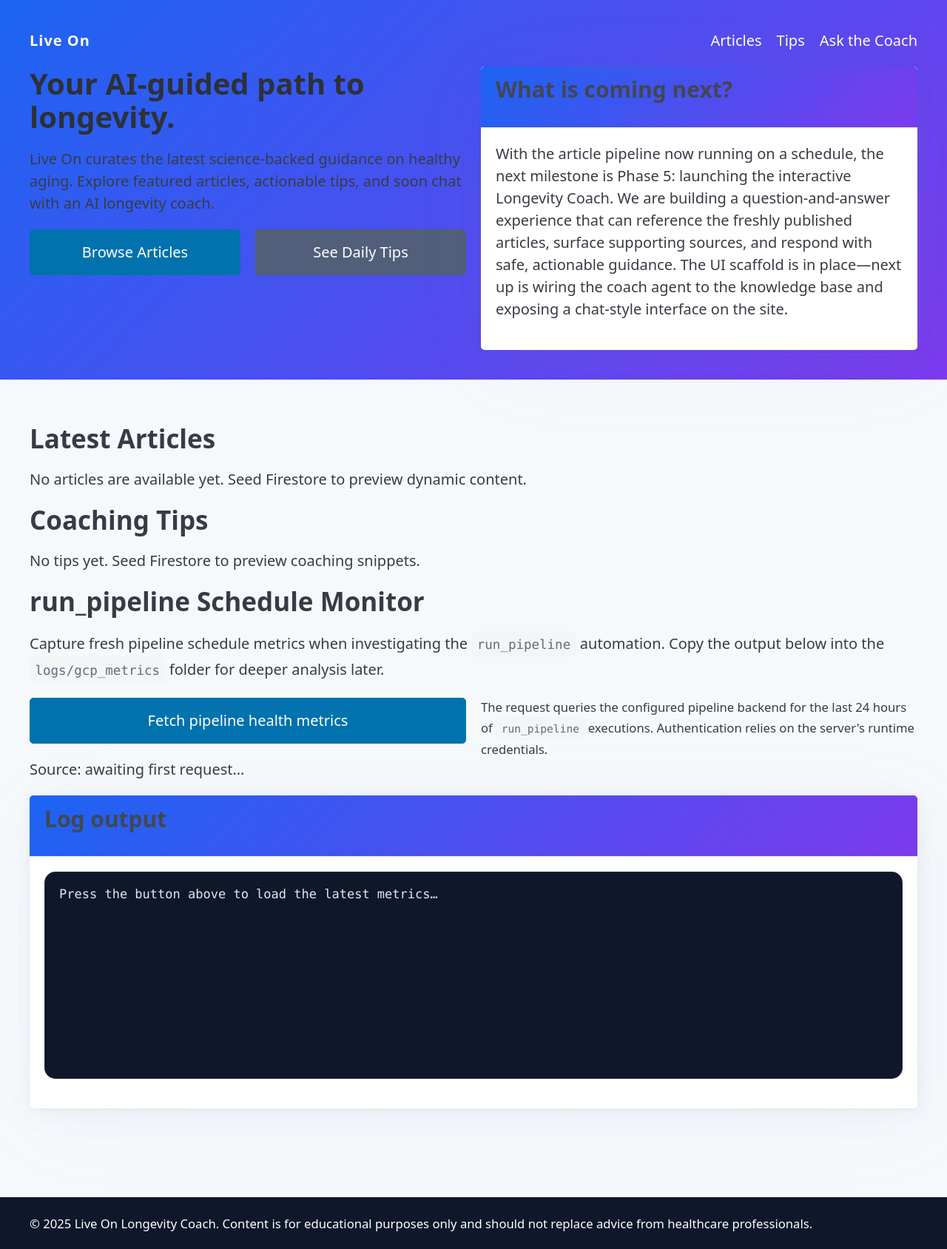
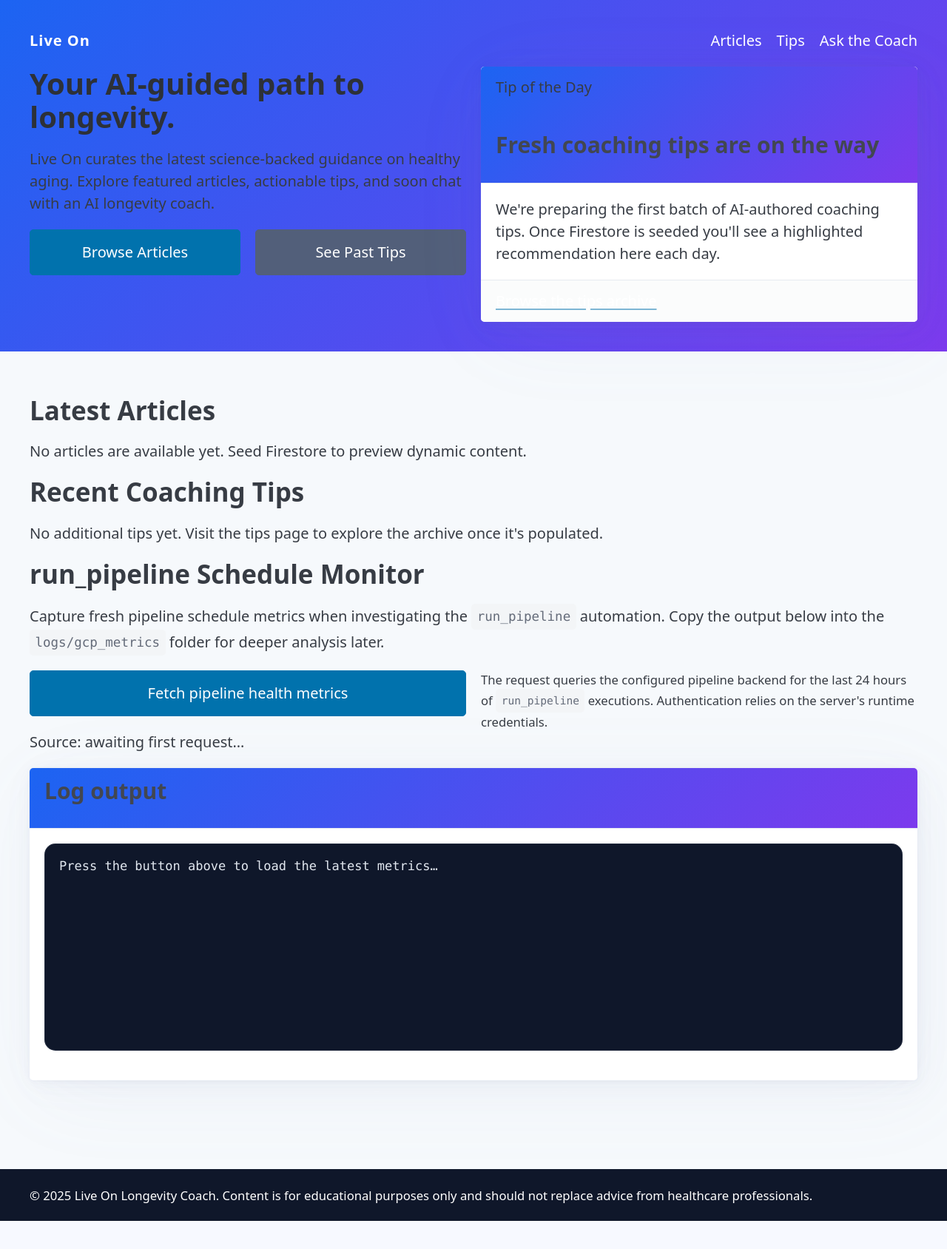
Before and after one commit to stefanfritzse/liveon, a FastAPI app: template app/templates/home.html in a window 1280 px wide. Shown: the whole page at 74% size. After the commit the page ends 1650 px from the top, so only its background shows below. Run offline with FastAPI, Linux system fonts and the light colour scheme; the template is opened without the code that fills it, so the values that code supplies are empty; some libraries are stand-ins or nearby versions.

Commit message:
Highlight latest tip and expose API

```diff
--- a/app/main.py
+++ b/app/main.py
@@ -40,6 +40,9 @@
 
     def get_latest_tips(self, *, limit: int = 5) -> list[Tip]:
         """Return the newest longevity tips."""
+
+    def get_latest_tip(self) -> Tip | None:
+        """Return the most recent tip when available."""
 
 
 @dataclass(slots=True)
@@ -85,6 +88,9 @@
     def get_latest_tips(self, *, limit: int = 5) -> list[Tip]:
         return sorted(self._tips, key=lambda tip: tip.published_date, reverse=True)[:limit]
 
+    def get_latest_tip(self) -> Tip | None:
+        return next(iter(self.get_latest_tips(limit=1)), None)
+
 
 def get_repository() -> ContentRepository:
     """Resolve the content repository with graceful fallback when Firestore is unavailable."""
@@ -104,6 +110,15 @@
         return []
 
 
+def _safe_fetch_tip(callback: Callable[[], Tip | None]) -> Tip | None:
+    """Execute a repository call returning a single tip with graceful error handling."""
+
+    try:
+        return callback()
+    except (DefaultCredentialsError, GoogleAPIError):
+        return None
+
+
 @app.get("/", response_class=HTMLResponse)
 async def home(
     request: Request,
@@ -112,14 +127,17 @@
     """Render the homepage with highlights from articles and tips."""
 
     articles = _safe_fetch(lambda: repository.get_latest_articles(limit=3))
-    tips = _safe_fetch(lambda: repository.get_latest_tips(limit=3))
+    featured_tip = _safe_fetch_tip(repository.get_latest_tip)
+    tips = _safe_fetch(lambda: repository.get_latest_tips(limit=4))
+    recent_tips = [tip for tip in tips if not featured_tip or tip != featured_tip]
     return templates.TemplateResponse(
         "home.html",
         {
             "request": request,
             "title": "Live On Longevity Coach",
             "articles": articles,
-            "tips": tips,
+            "featured_tip": featured_tip,
+            "recent_tips": recent_tips,
         },
     )
 
@@ -133,6 +151,27 @@
     if payload.get("status") == "error":
         status_code = 503
     return JSONResponse(content=payload, status_code=status_code)
+
+
+@app.get("/api/tips/latest", response_class=JSONResponse)
+async def fetch_latest_tip(
+    repository: ContentRepository = Depends(get_repository),
+) -> JSONResponse:
+    """Return the most recent coaching tip for client-side integrations."""
+
+    tip = _safe_fetch_tip(repository.get_latest_tip)
+    if tip is None:
+        return JSONResponse({"detail": "No tips available"}, status_code=404)
+
+    return JSONResponse(
+        {
+            "id": tip.id,
+            "title": tip.title,
+            "content_body": tip.content_body,
+            "published_date": tip.published_date.isoformat(),
+            "tags": tip.tags,
+        }
+    )
 
 
 @app.get("/articles", response_class=HTMLResponse)
@@ -187,12 +226,15 @@
     """Render a page containing the latest coaching tips."""
 
     tips = _safe_fetch(lambda: repository.get_latest_tips(limit=20))
+    featured_tip = tips[0] if tips else None
+    recent_tips = tips[1:] if len(tips) > 1 else []
     return templates.TemplateResponse(
         "tips/list.html",
         {
             "request": request,
             "title": "Longevity Tips",
-            "tips": tips,
+            "featured_tip": featured_tip,
+            "recent_tips": recent_tips,
         },
     )
 
--- a/app/templates/home.html
+++ b/app/templates/home.html
@@ -10,22 +10,29 @@
       </p>
       <div class="grid">
         <a role="button" href="/articles">Browse Articles</a>
-        <a role="button" class="secondary" href="/tips">See Daily Tips</a>
+        <a role="button" class="secondary" href="/tips">See Past Tips</a>
       </div>
     </div>
     <div>
-      <article>
+      <article class="tip-of-day">
         <header>
-          <h3>What is coming next?</h3>
+          <p class="eyebrow">Tip of the Day</p>
+          <h3>{{ featured_tip.title if featured_tip else "Fresh coaching tips are on the way" }}</h3>
+          {% if featured_tip %}
+            <p class="article-meta">Published {{ featured_tip.published_date.strftime("%B %d, %Y") }}</p>
+          {% endif %}
         </header>
         <p>
-          With the article pipeline now running on a schedule, the next milestone
-          is Phase 5: launching the interactive Longevity Coach. We are building a
-          question-and-answer experience that can reference the freshly published
-          articles, surface supporting sources, and respond with safe, actionable
-          guidance. The UI scaffold is in place—next up is wiring the coach agent
-          to the knowledge base and exposing a chat-style interface on the site.
+          {% if featured_tip %}
+            {{ featured_tip.content_body }}
+          {% else %}
+            We're preparing the first batch of AI-authored coaching tips. Once Firestore is
+            seeded you'll see a highlighted recommendation here each day.
+          {% endif %}
         </p>
+        <footer>
+          <a href="/tips">Browse the tips archive</a>
+        </footer>
       </article>
     </div>
   </div>
@@ -57,10 +64,10 @@
   </section>
 
   <section>
-    <h2>Coaching Tips</h2>
-    {% if tips %}
+    <h2>Recent Coaching Tips</h2>
+    {% if recent_tips %}
       <div class="card-grid">
-        {% for tip in tips %}
+        {% for tip in recent_tips %}
           <article>
             <header>
               <h3>{{ tip.title }}</h3>
@@ -71,7 +78,7 @@
         {% endfor %}
       </div>
     {% else %}
-      <p>No tips yet. Seed Firestore to preview coaching snippets.</p>
+      <p>No additional tips yet. Visit the tips page to explore the archive once it's populated.</p>
     {% endif %}
   </section>
 
```
Also changed, not shown: app/services/firestore.py (+11 -0 lines), app/templates/tips/list.html (+25 -4 lines), app/tests/test_main_app.py (added, +144 -0 lines).
